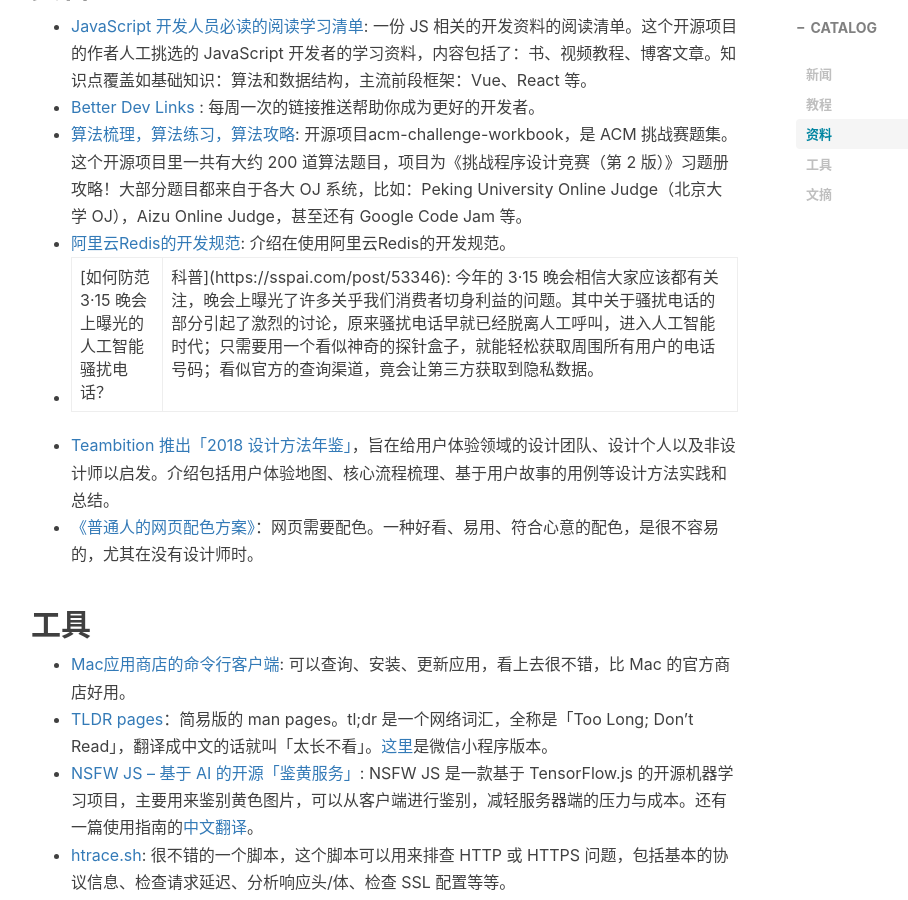
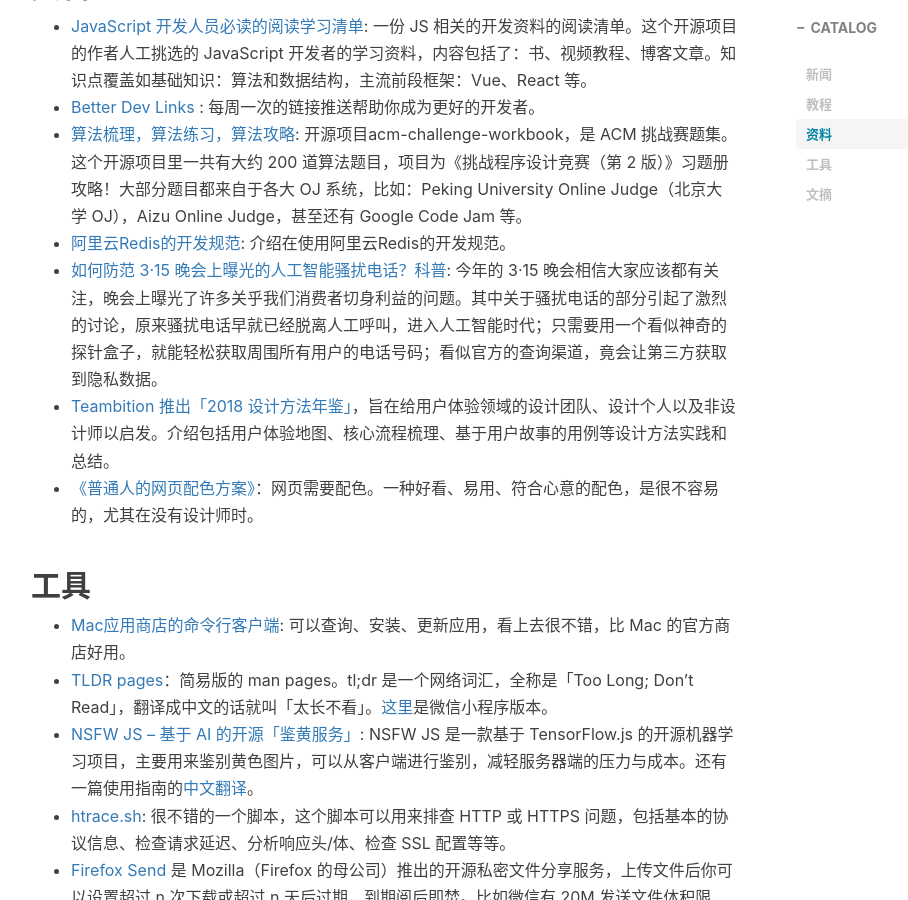
Before and after one commit to linlicro/linlicro.github.io, a Jekyll site: the page built from _posts/2019-03-22-Weekly-35.md, in a window 1280 px wide and 900 px high, scrolled down 1427 px. Shown: the whole window, without its empty margins (234-1142 px from the left). Built offline with Jekyll 4.4.1, drawn with Linux system fonts in a browser that asks for light colours; nearby versions of some CDN libraries; comment, search, counter and statistics services are not loaded.

Commit message:
mod: weekly 35

```diff
--- a/_posts/2019-03-22-Weekly-35.md
+++ b/_posts/2019-03-22-Weekly-35.md
@@ -35,7 +35,7 @@ tags:
 * [Better Dev Links](https://betterdev.link/) : 每周一次的链接推送帮助你成为更好的开发者。
 * [算法梳理，算法练习，算法攻略](https://github.com/yogykwan/acm-challenge-workbook): 开源项目acm-challenge-workbook，是 ACM 挑战赛题集。这个开源项目里一共有大约 200 道算法题目，项目为《挑战程序设计竞赛（第 2 版）》习题册攻略！大部分题目都来自于各大 OJ 系统，比如：Peking University Online Judge（北京大学 OJ），Aizu Online Judge，甚至还有 Google Code Jam 等。
 * [阿里云Redis的开发规范](https://www.toutiao.com/i6669659104899760654/): 介绍在使用阿里云Redis的开发规范。
-* [如何防范 3·15 晚会上曝光的人工智能骚扰电话？| 科普](https://sspai.com/post/53346): 今年的 3·15 晚会相信大家应该都有关注，晚会上曝光了许多关乎我们消费者切身利益的问题。其中关于骚扰电话的部分引起了激烈的讨论，原来骚扰电话早就已经脱离人工呼叫，进入人工智能时代；只需要用一个看似神奇的探针盒子，就能轻松获取周围所有用户的电话号码；看似官方的查询渠道，竟会让第三方获取到隐私数据。
+* [如何防范 3·15 晚会上曝光的人工智能骚扰电话？科普](https://sspai.com/post/53346): 今年的 3·15 晚会相信大家应该都有关注，晚会上曝光了许多关乎我们消费者切身利益的问题。其中关于骚扰电话的部分引起了激烈的讨论，原来骚扰电话早就已经脱离人工呼叫，进入人工智能时代；只需要用一个看似神奇的探针盒子，就能轻松获取周围所有用户的电话号码；看似官方的查询渠道，竟会让第三方获取到隐私数据。
 * [Teambition 推出「2018 设计方法年鉴」](https://zhuanlan.zhihu.com/p/58703246)，旨在给用户体验领域的设计团队、设计个人以及非设计师以启发。介绍包括用户体验地图、核心流程梳理、基于用户故事的用例等设计方法实践和总结。
 * [《普通人的网页配色方案》](http://www.ruanyifeng.com/blog/2019/03/coloring-scheme.html)：网页需要配色。一种好看、易用、符合心意的配色，是很不容易的，尤其在没有设计师时。
 
```
